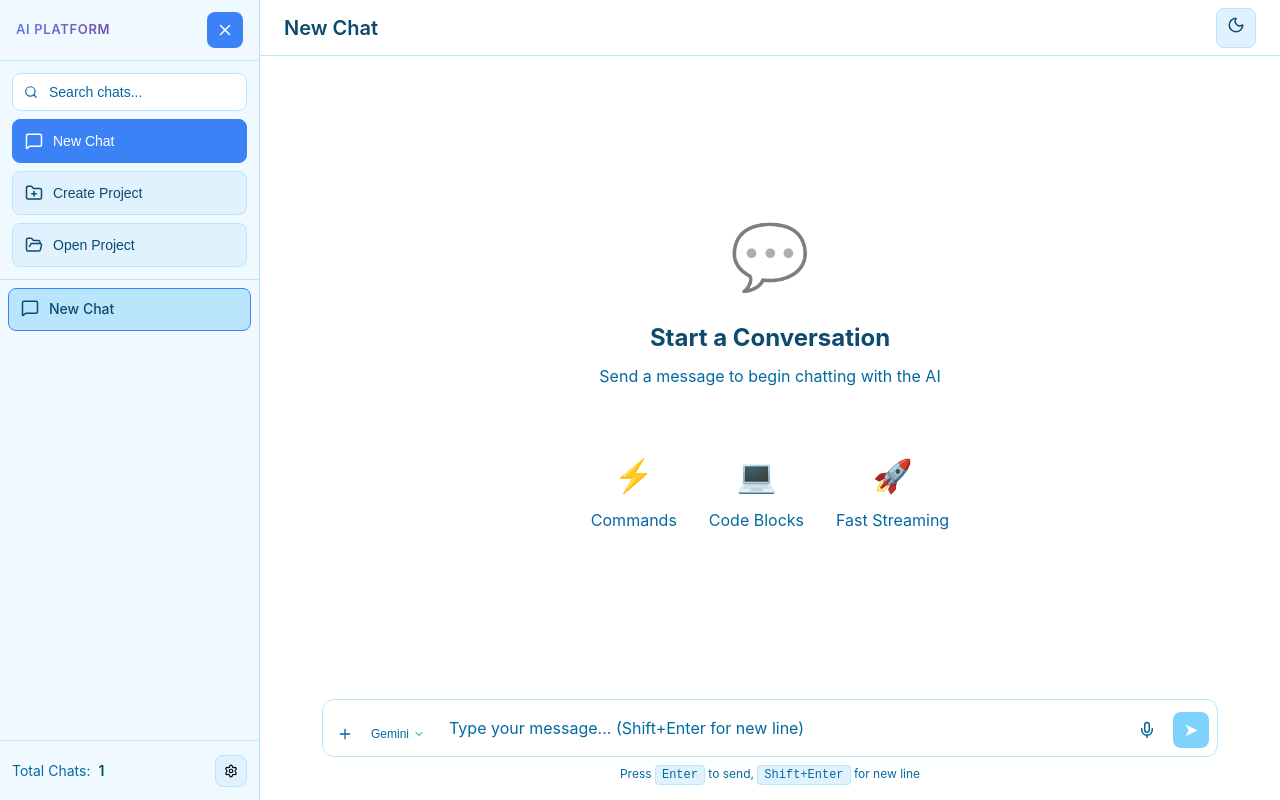
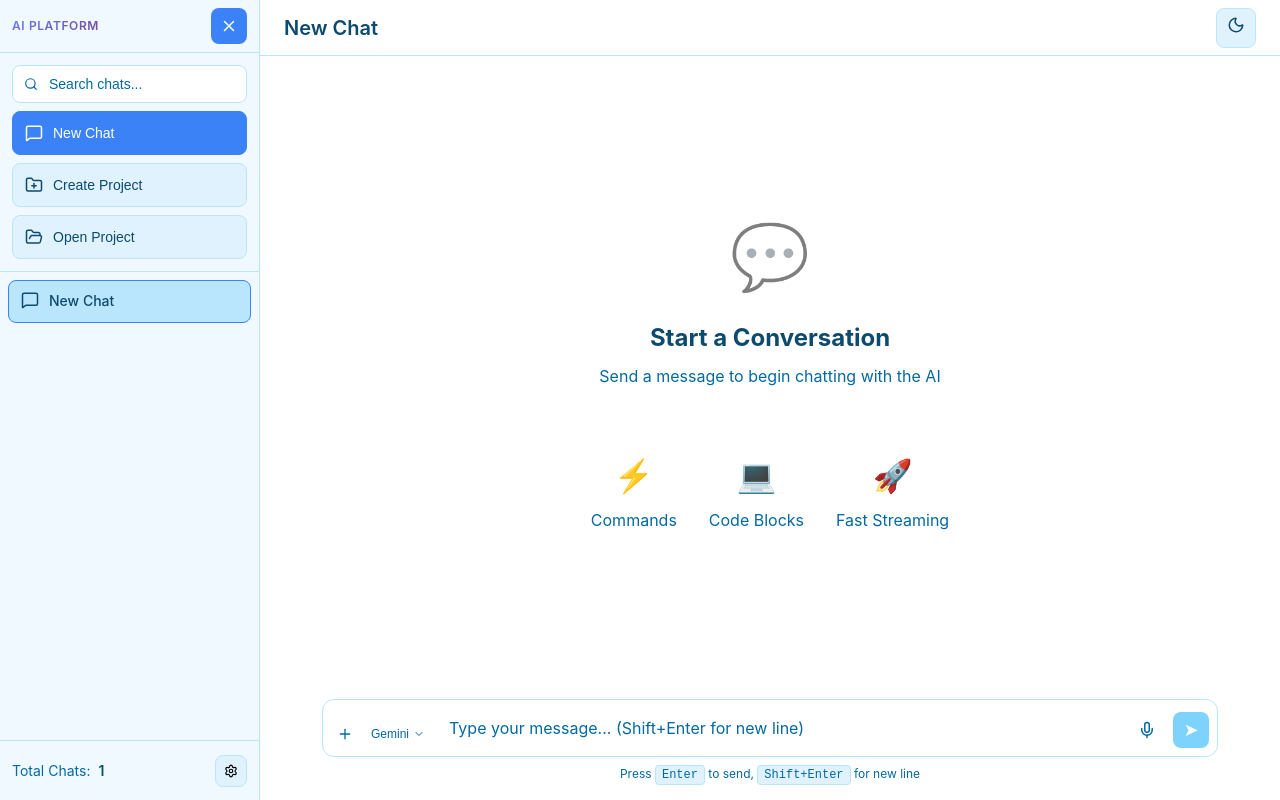
Before and after one commit to mayur533/dev-bot, a React (Vite) app in the folder frontend/: page / in a window 1280 px wide. Built offline with nearby package versions, Linux system fonts and the light colour scheme.

Commit message:
Reduce top bar heights for minimal look (36px)
- All headers reduced from 48px to 36px
- Padding reduced to 0.5rem 0.75rem for compact spacing
- Font size reduced to 0.75rem for cleaner appearance
- Maintains perfect alignment across all three panels

```diff
--- a/frontend/src/components/ChatSidebar.css
+++ b/frontend/src/components/ChatSidebar.css
@@ -29,16 +29,16 @@
 }
 
 .sidebar-header {
-  padding: 0.75rem 1rem;
+  padding: 0.5rem 0.75rem;
   border-bottom: 1px solid var(--border-color);
   background-color: var(--bg-secondary);
-  min-height: 48px;
+  min-height: 36px;
   display: flex;
   align-items: center;
 }
 
 .sidebar-title {
-  font-size: 0.8125rem;
+  font-size: 0.75rem;
   font-weight: 600;
   color: var(--text-primary);
   text-transform: uppercase;
--- a/frontend/src/components/CodeEditor.css
+++ b/frontend/src/components/CodeEditor.css
@@ -16,13 +16,13 @@
   background-color: var(--bg-secondary);
   border-bottom: 1px solid var(--border-color);
   overflow-x: auto;
-  min-height: 48px;
+  min-height: 36px;
   align-items: center;
 }
 
 .no-tabs {
-  padding: 0.75rem 1rem;
-  font-size: 0.8125rem;
+  padding: 0.5rem 0.75rem;
+  font-size: 0.75rem;
   color: var(--text-secondary);
 }
 
--- a/frontend/src/components/FileExplorer.css
+++ b/frontend/src/components/FileExplorer.css
@@ -13,16 +13,16 @@
 }
 
 .explorer-header {
-  padding: 0.75rem 1rem;
+  padding: 0.5rem 0.75rem;
   border-bottom: 1px solid var(--border-color);
   background-color: var(--bg-secondary);
-  min-height: 48px;
+  min-height: 36px;
   display: flex;
   align-items: center;
 }
 
 .explorer-title {
-  font-size: 0.8125rem;
+  font-size: 0.75rem;
   font-weight: 600;
   color: var(--text-primary);
   text-transform: uppercase;
```
